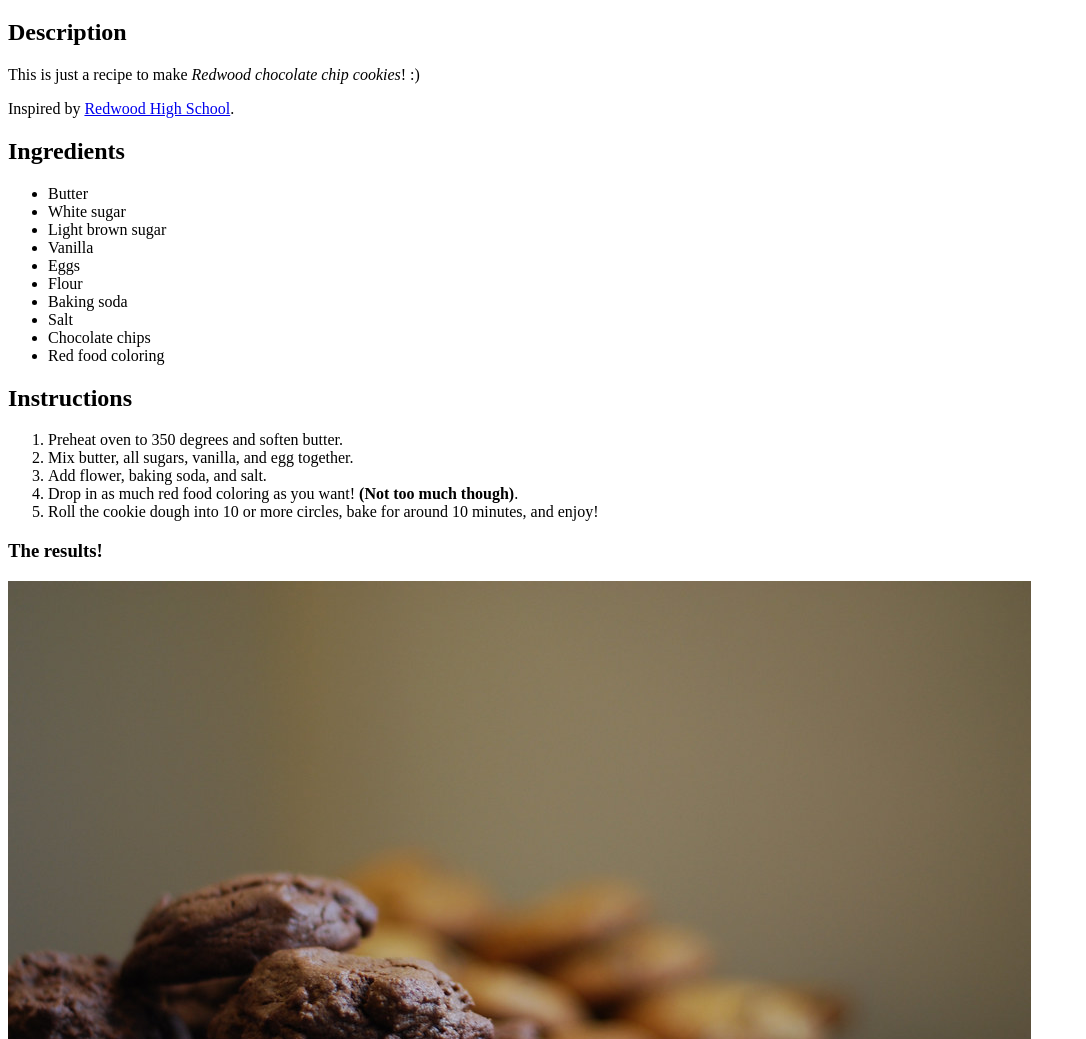
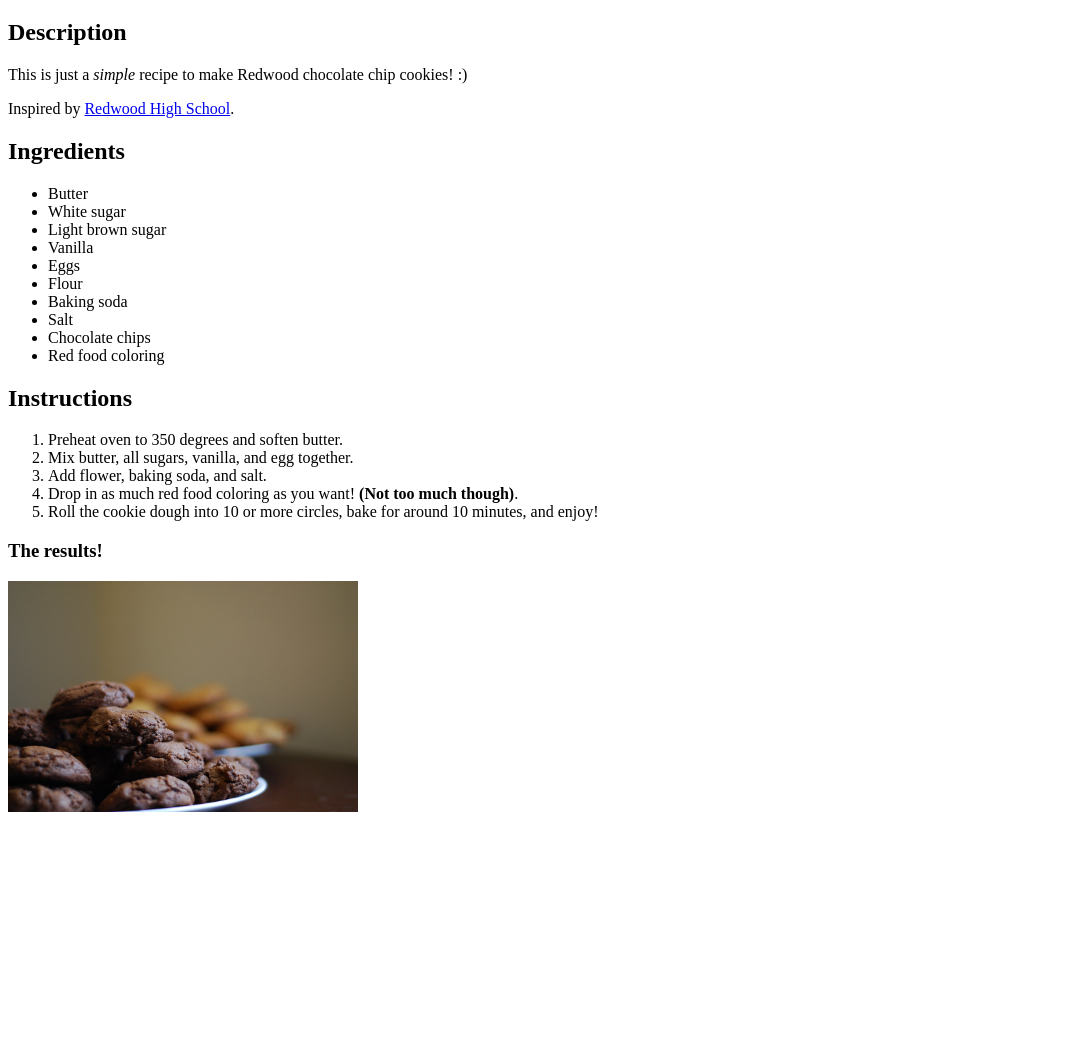
Before and after one commit to sonia-greco/sonia-greco.github.io, a plain HTML site: page index.html in a window 1280 px wide. Shown: the part 61-1100 px from the top of the page, without its empty margins (0-1086 px from the left). After the commit the page ends 885 px from the top, so only its background shows below. Drawn offline with Linux system fonts and the light colour scheme.

Commit message:
add tags

```diff
--- a/index.html
+++ b/index.html
@@ -10,7 +10,7 @@
 
     <h2>Description</h2>
 
-    <p>This is just a recipe to make <em>Redwood chocolate chip cookies</em>! :) </p>
+    <p>This is just a <em>simple</em> recipe to make Redwood chocolate chip cookies! :) </p>
     <p>Inspired by <a href="https://redwood.org">Redwood High School</a>.</p>
 
     <h2>Ingredients</h2>
@@ -42,6 +42,7 @@
     <img
         src="images/plateofcookies.jpeg"
         alt="Picture of plate of cookies with other plate of cookies in the background"
+        style="width: 350px; height: auto;"
         />
 
 
```
